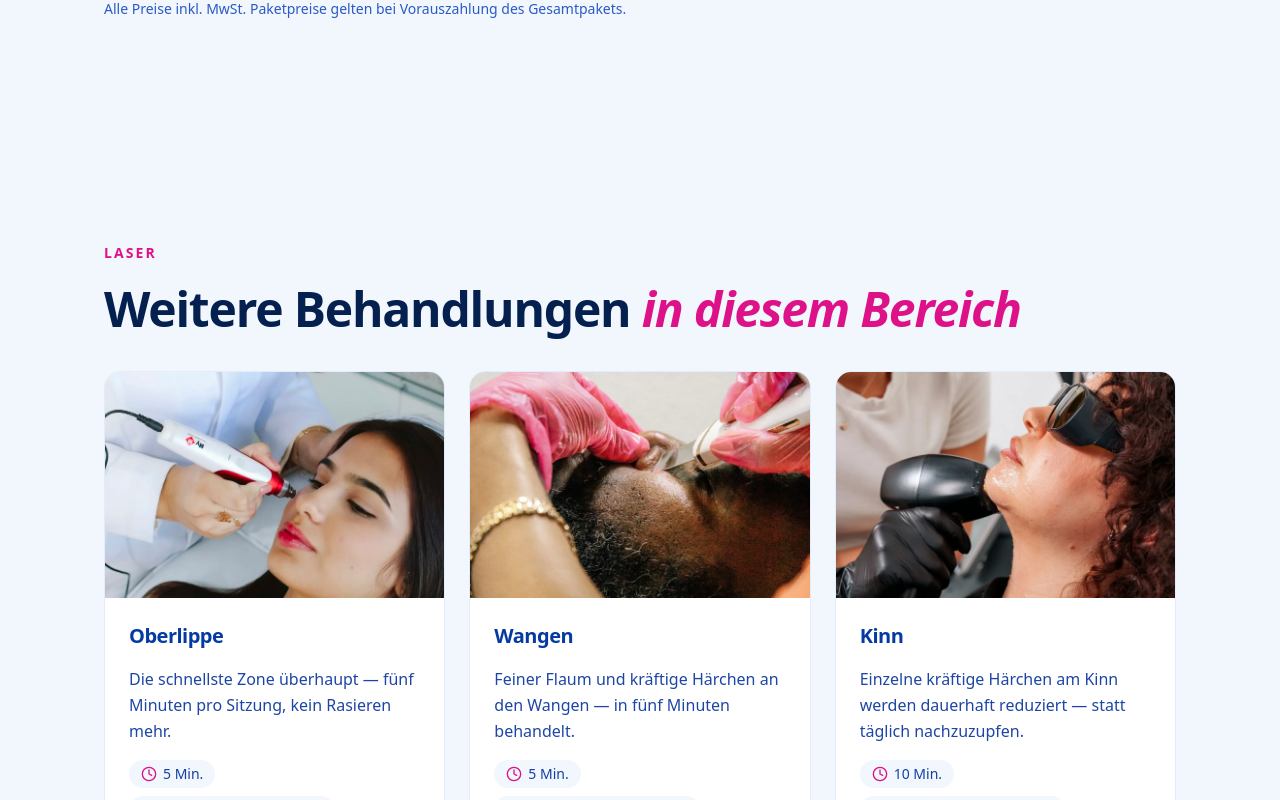
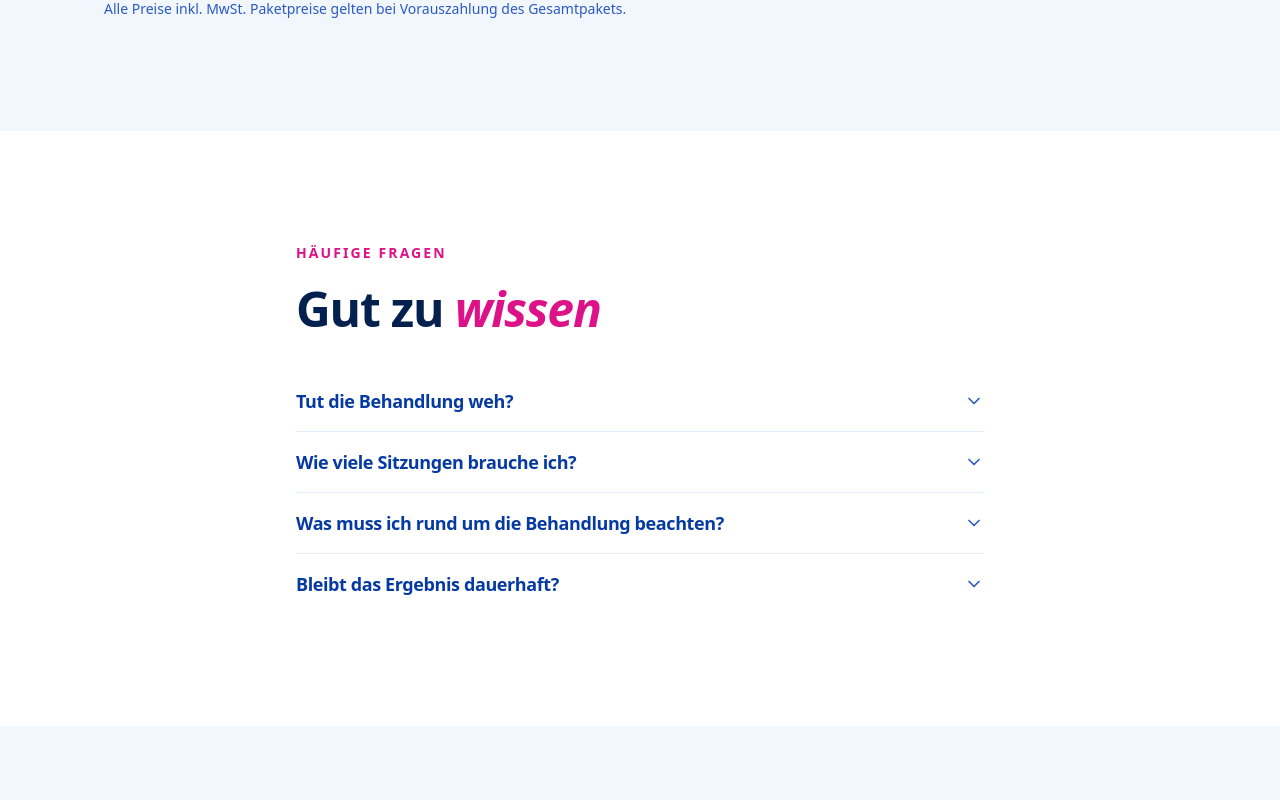
Before and after one commit to az108/dost, a React (Vite) app in the folder laser-aesthetik/: page /behandlungen/achseln in a window 1280 px wide. Shown: the part 1960-2760 px from the top of the page. Built offline with nearby package versions, Linux system fonts and the light colour scheme.

Commit message:
fix(laser-aesthetik): fall back to the pillar FAQ on treatment pages
Co-Authored-By: Claude Opus 5 (1M context) <noreply@anthropic.com>
Claude-Session: https://claude.ai/code/session_01LXx6kJ1yqrGzPNaYp1HfCU

```diff
--- a/laser-aesthetik/src/pages/TreatmentDetail.tsx
+++ b/laser-aesthetik/src/pages/TreatmentDetail.tsx
@@ -37,6 +37,13 @@ export default function TreatmentDetail() {
   const related = treatmentsByPillar(treatment.pillar)
     .filter((t) => t.slug !== treatment.slug)
     .slice(0, 3)
+
+  // Treatments may carry their own FAQ, but none does today and the questions
+  // patients ask are pillar-level rather than per-zone. Falling back to the
+  // pillar's vetted FAQ keeps every detail page useful without writing 29
+  // more sets of answers, each of which would be a fresh medical-claim
+  // surface needing legal review.
+  const faq = treatment.faq ?? pillar.faq ?? []
 
   const specs = [
     treatment.durationMin ? { label: "Dauer", value: `${treatment.durationMin} Min.` } : null,
@@ -161,11 +168,11 @@ export default function TreatmentDetail() {
         </Container>
       </Section>
 
-      {treatment.faq?.length ? (
+      {faq.length ? (
         <Section>
           <Container className="flex max-w-3xl flex-col gap-8">
             <SectionHeader eyebrow="Häufige Fragen" title="Gut zu" accent="wissen" />
-            <FaqAccordion items={treatment.faq} />
+            <FaqAccordion items={faq} />
           </Container>
         </Section>
       ) : null}
```
Also changed, not shown: 1 other file (tests, documents, lock files or other folders).
